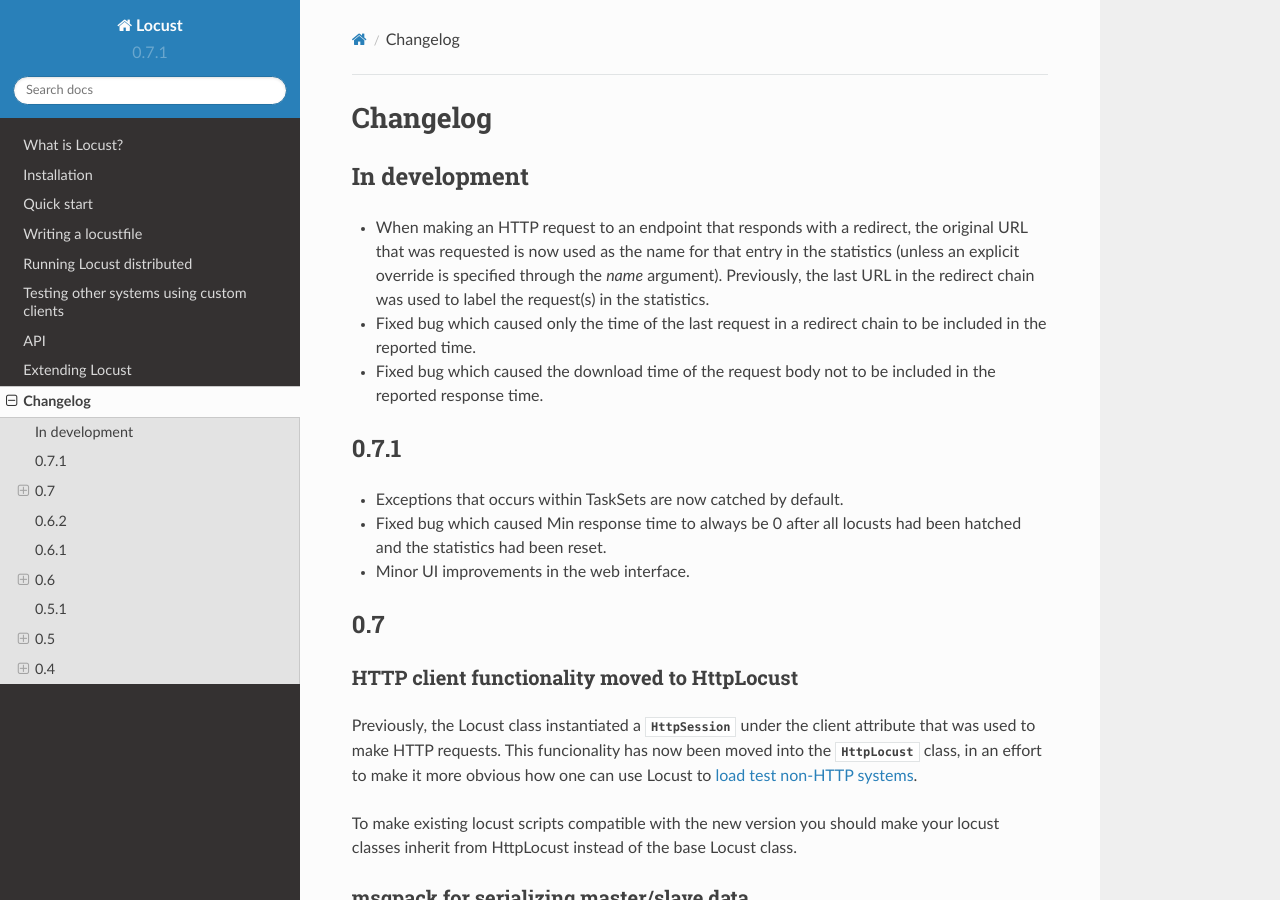
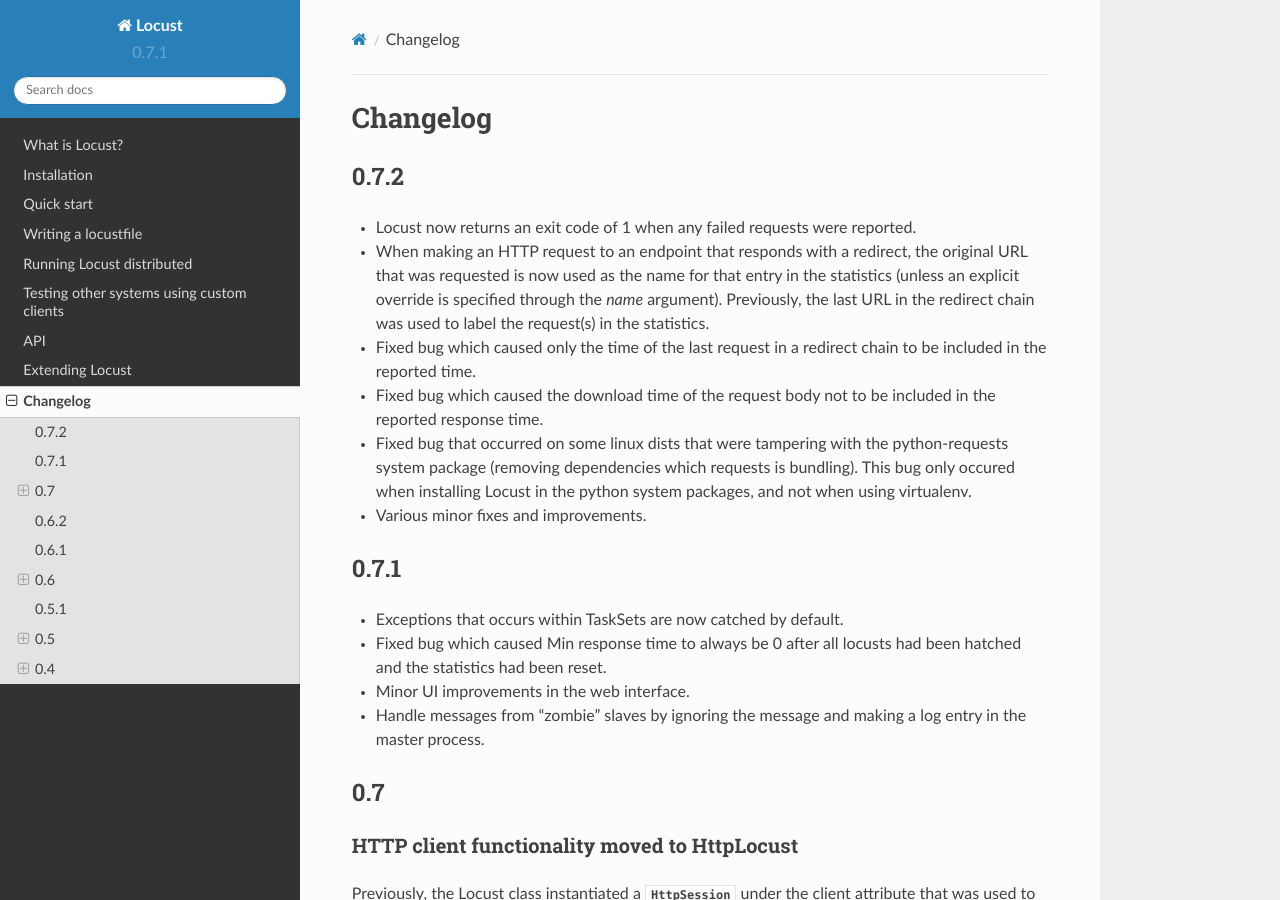
Before and after one commit to locustio/locust, a Sphinx documentation site: the page built from docs/changelog.rst, in a window 1280 px wide and 900 px high. Built offline with Sphinx 7.4.7 and the Read the Docs theme 2.0.0, drawn with Linux system fonts in a browser that asks for light colours.

Commit message:
Added missing entries to Changelog

```diff
--- a/docs/changelog.rst
+++ b/docs/changelog.rst
@@ -2,9 +2,10 @@
 Changelog
 ##########
 
-In development
-==============
+0.7.2
+=====
 
+* Locust now returns an exit code of 1 when any failed requests were reported.
 * When making an HTTP request to an endpoint that responds with a redirect, the original
   URL that was requested is now used as the name for that entry in the statistics (unless
   an explicit override is specified through the *name* argument). Previously, the last
@@ -13,6 +14,10 @@
   included in the reported time.
 * Fixed bug which caused the download time of the request body not to be included in the
   reported response time.
+* Fixed bug that occurred on some linux dists that were tampering with the python-requests
+  system package (removing dependencies which requests is bundling). This bug only occured
+  when installing Locust in the python system packages, and not when using virtualenv.
+* Various minor fixes and improvements.
 
 
 0.7.1
@@ -22,6 +27,9 @@
 * Fixed bug which caused Min response time to always be 0 after all locusts had been hatched
   and the statistics had been reset.
 * Minor UI improvements in the web interface.
+* Handle messages from "zombie" slaves by ignoring the message and making a log entry
+  in the master process.
+
 
 
 0.7
```
